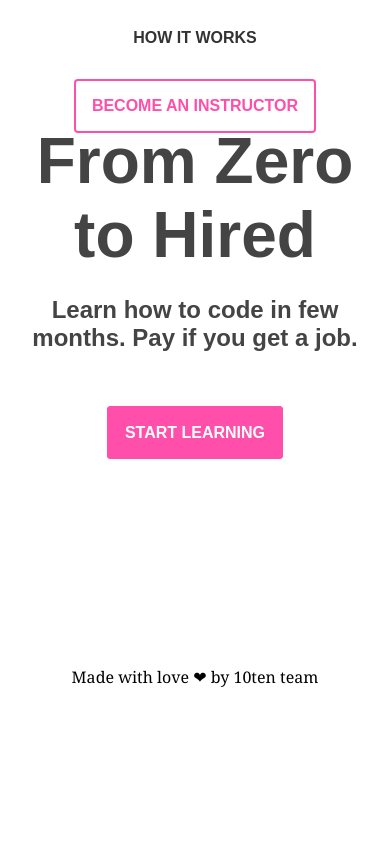
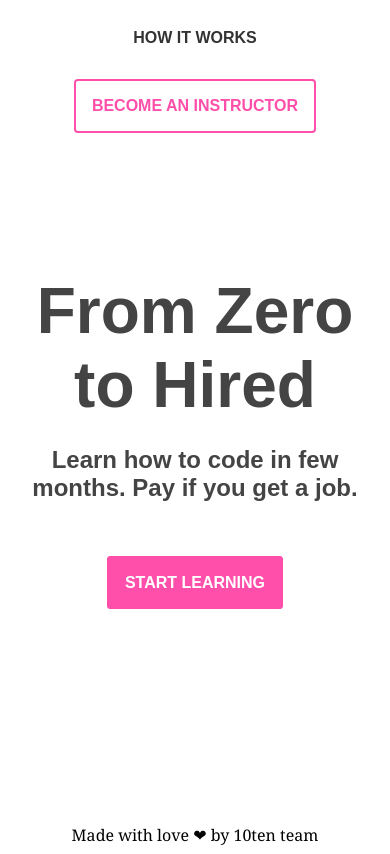
Before and after one commit to 10ten-io/10ten-io.github.io, a plain HTML site: page index.html in a window 390 px wide. Shown: the part 102-956 px from the top of the page. Before the commit the page ends 844 px from the top, so only its background shows below. Drawn offline with Linux system fonts and the light colour scheme.

Commit message:
Fix responsiveness

```diff
--- a/assets/css/10ten.css
+++ b/assets/css/10ten.css
@@ -1,7 +1,5 @@
 /* Layout */
-nav { height: 12vh; }
-main { min-height: 78vh; }
-footer { height: 8vh; }
+main { min-height: 80vh; }
 
 .flex-center {
     display: flex;
@@ -9,9 +7,7 @@ footer { height: 8vh; }
     align-items: center;
 }
 
-.mb-10 {
-  margin-bottom: 10em;
-}
+.mb-10 { margin-bottom: 10em; }
 
 /* Responsive nav */
 @media only screen and (min-width: 1024px) {
```
